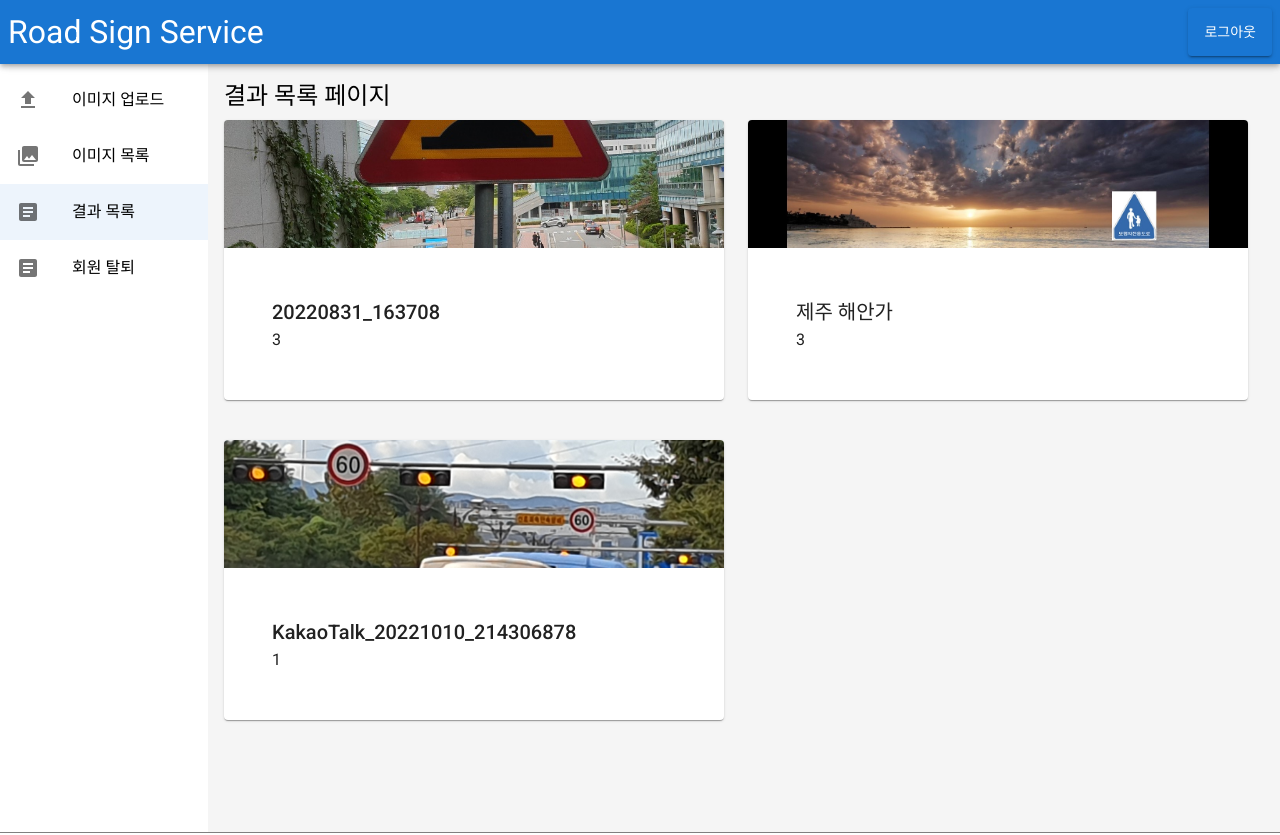
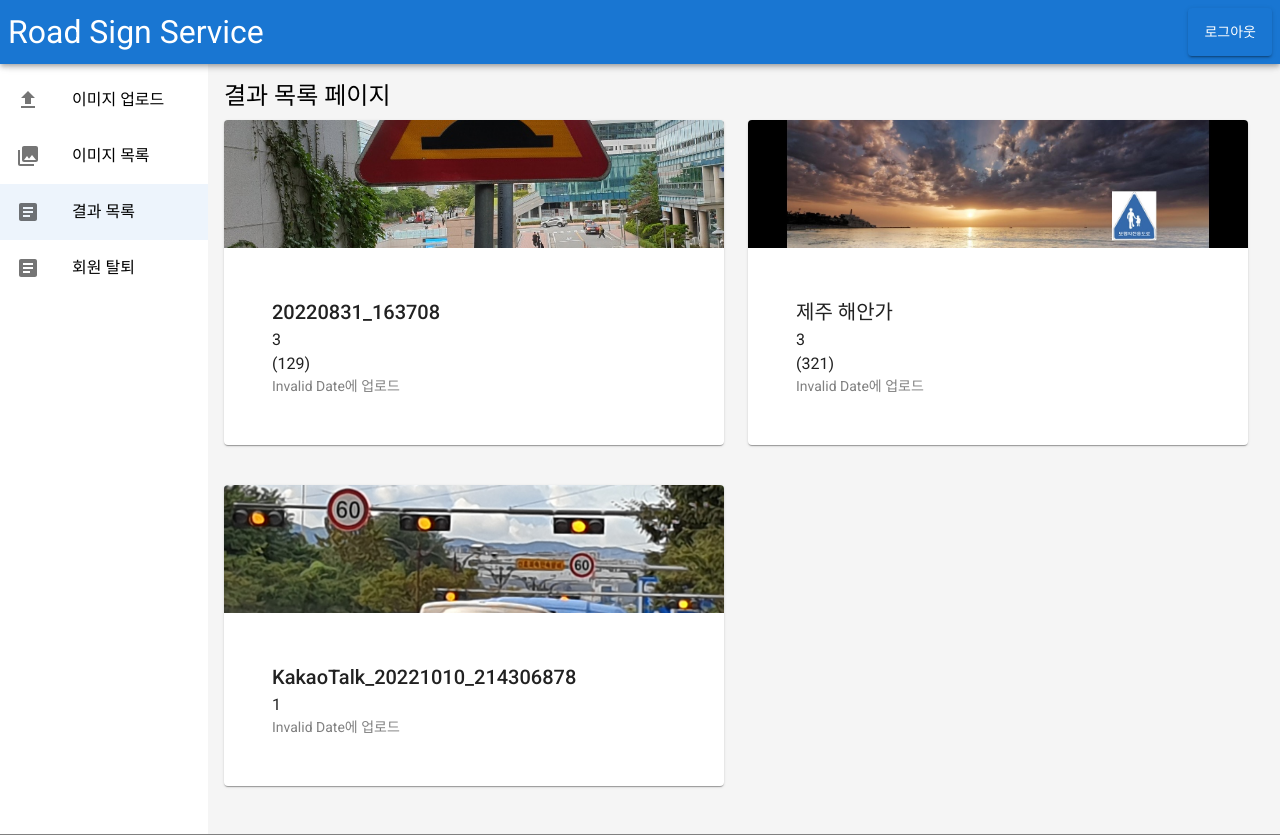
Before and after one commit to ddm479/project, a React (Create React App) app: page /results in a window 1280 px wide. Built offline with nearby package versions, Linux system fonts and the light colour scheme.

Commit message:
ResultView.jsx
ResultView.jsx

```diff
--- a/src/components/view/ResultView.jsx
+++ b/src/components/view/ResultView.jsx
@@ -1,3 +1,4 @@
+/* eslint-disable operator-linebreak */
 import React from 'react';
 import styled from 'styled-components';
 import PropTypes from 'prop-types';
@@ -10,28 +11,10 @@ import {
     Grid,
     Typography,
 } from '@mui/material';
-import CheckCircleOutlineIcon from '@mui/icons-material/CheckCircleOutline';
-import HourglassTopIcon from '@mui/icons-material/HourglassTop';
 
 const Wrapper = styled.div``;
 
 const ResultContainer = styled.div``;
-
-// const ResultItem = styled.div`
-//   height: 8rem;
-//   border-top: 1px solid grey;
-//   padding: 1rem;
-//   display: flex;
-//   flex-direction: row;
-//   align-items: center;
-//   justify-content: left;
-//   cursor: pointer;
-// `;
-
-// const ImageContainer = styled.div`
-//   width: 8rem;
-//   height: 8rem;
-// `;
 
 const Image = styled.img`
   object-fit: cover;
@@ -42,21 +25,6 @@ const Image = styled.img`
 const TextContainer = styled.div`
   padding: 2rem;
 `;
-
-const status = [
-    {
-        name: '분석완료',
-        icon: <CheckCircleOutlineIcon />,
-    },
-    {
-        name: '분석중',
-        icon: <HourglassTopIcon />,
-    },
-    {
-        name: '요청됨',
-        icon: <CheckCircleOutlineIcon />,
-    },
-];
 
 function ResultListView({ results }) {
     const navigate = useNavigate();
@@ -76,7 +44,9 @@ function ResultListView({ results }) {
                             >
                                 <CardActionArea
                                     onClick={() => {
-                                        linkToResultDetailPage(result.resultId);
+                                        if (result.class_category !== null) {
+                                            linkToResultDetailPage(result.resultId);
+                                        }
                                     }}
                                 >
                                     <CardMedia sx={{ height: 128 }}>
@@ -85,13 +55,16 @@ function ResultListView({ results }) {
                                     <CardContent>
                                         <TextContainer>
                                             <Typography variant="h6">{result.imageAlt}</Typography>
+
                                             <Typography>{`${result.inference_status}`}</Typography>
-                                            {result.inference_status === '분석완료' && (
+                                            {result.class_category !== null && (
                                                 <Typography>
-                                                    {`${result.classCategoryName
-                                                        } (${result.class_category.toString()})`}
+                                                    {`(${result.class_category.toString()})`}
                                                 </Typography>
                                             )}
+                                            <Typography sx={{ color: 'gray', fontSize: '0.875rem' }}>
+                                                {`${new Date(result.date).toLocaleString()}에 업로드`}
+                                            </Typography>
                                         </TextContainer>
                                     </CardContent>
                                 </CardActionArea>
@@ -111,27 +84,9 @@ ResultListView.propTypes = {
             imageAlt: PropTypes.string.isRequired,
             inference_status: PropTypes.string.isRequired,
             class_category: PropTypes.number.isRequired,
+            date: PropTypes.string.isRequired,
         }),
     ).isRequired,
 };
 
-// <ResultItem
-// onClick={() => {
-//   linkToResultDetailPage(result.resultId);
-// }}
-// >
-{
-    /* <ImageContainer>
-    <Image src={result.imageUrl} alt={result.imageAlt} />
-  </ImageContainer>
-  <TextContainer>
-    <h4>{result.imageAlt}</h4>
-    <p>{`${result.inference_status}`}</p>
-    {result.inference_status === '분석완료' && (
-      <p>{`${result.classCategoryName} (${result.class_category.toString()})`}</p>
-    )}
-  </TextContainer> */
-}
-// </ResultItem>
-
 export default ResultListView;
```
